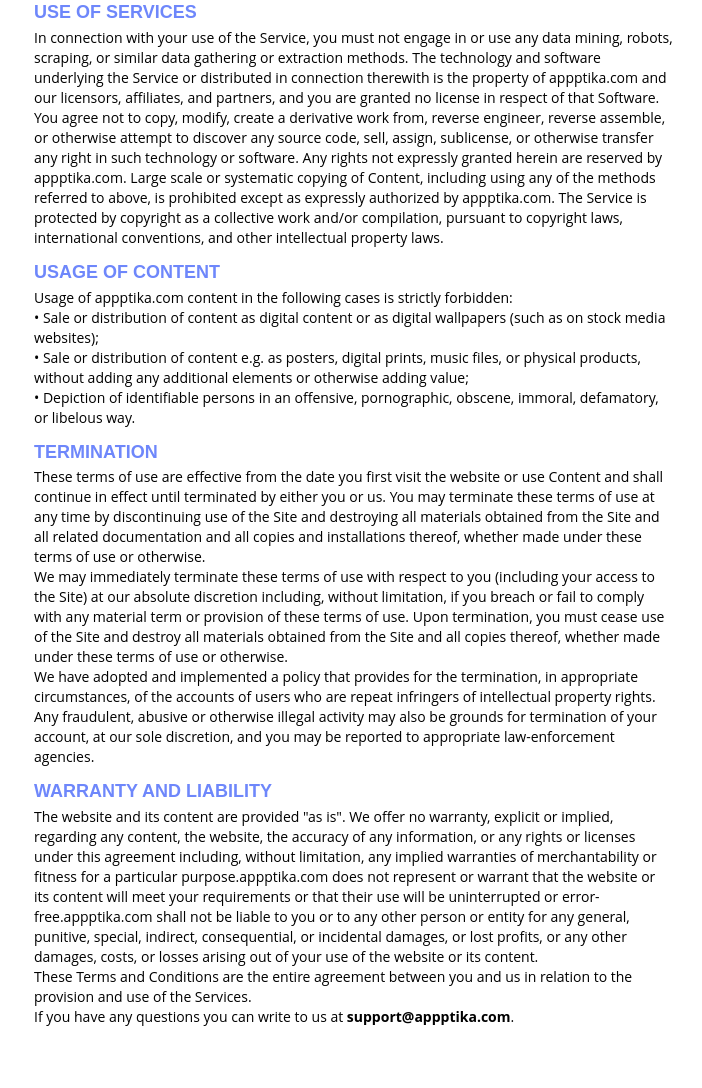
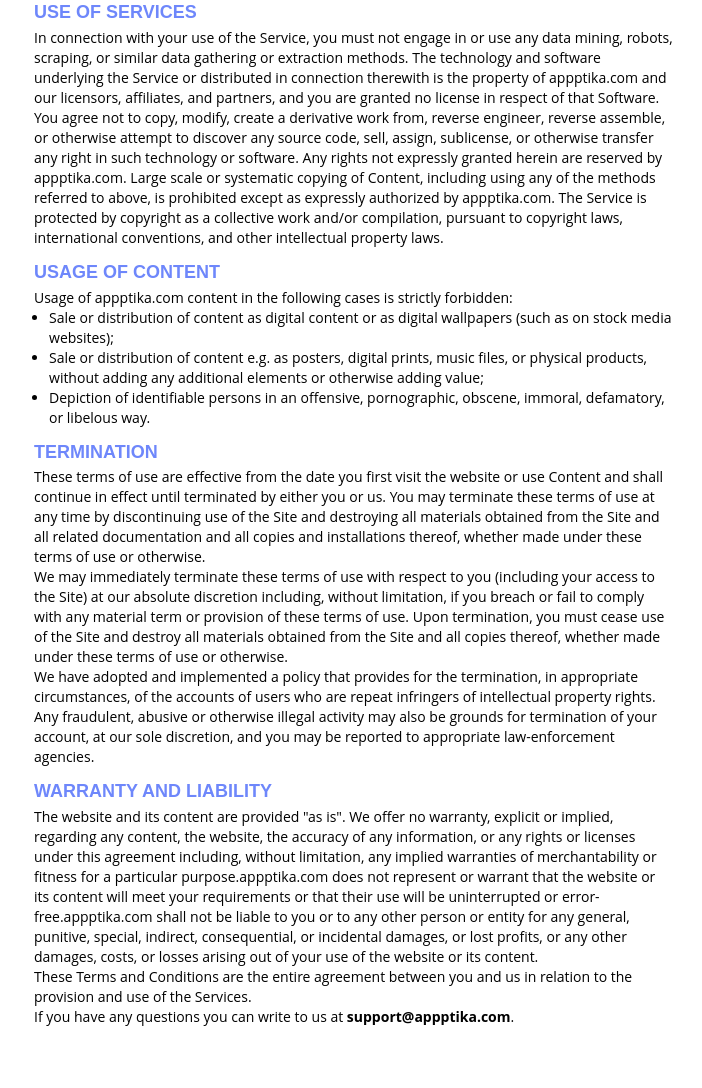
Before and after one commit to adavice/appptika, a plain HTML site: page terms.html in a window 1280 px wide. Shown: the part 898-1986 px from the top of the page, without its empty margins (286-988 px from the left). Drawn offline with Linux system fonts and the light colour scheme.

Commit message:
updated list

```diff
--- a/terms.html
+++ b/terms.html
@@ -138,14 +138,15 @@
 				</article>
 				<article>
 					<h4>USAGE OF CONTENT</h4>
-					<p>Usage of appptika.com content in the following cases is strictly forbidden: <br />
-						•&nbsp;Sale or distribution of content as digital content or as digital wallpapers (such as on
-						stock media websites);<br />
-						•&nbsp;Sale or distribution of content e.g. as posters, digital prints, music files, or physical
-						products, without adding any additional elements or otherwise adding value;<br />
-						•&nbsp;Depiction of identifiable persons in an offensive, pornographic, obscene, immoral,
-						defamatory, or libelous way.
-					</p>
+					<p>Usage of appptika.com content in the following cases is strictly forbidden: </p>
+					<ul>
+						<li>Sale or distribution of content as digital content or as digital wallpapers (such as on
+							stock media websites);</li>
+						<li>Sale or distribution of content e.g. as posters, digital prints, music files, or physical
+							products, without adding any additional elements or otherwise adding value;</li>
+						<li>Depiction of identifiable persons in an offensive, pornographic, obscene, immoral,
+							defamatory, or libelous way.</li>
+					</ul>
 				</article>
 				<article>
 					<h4>TERMINATION</h4>
```
